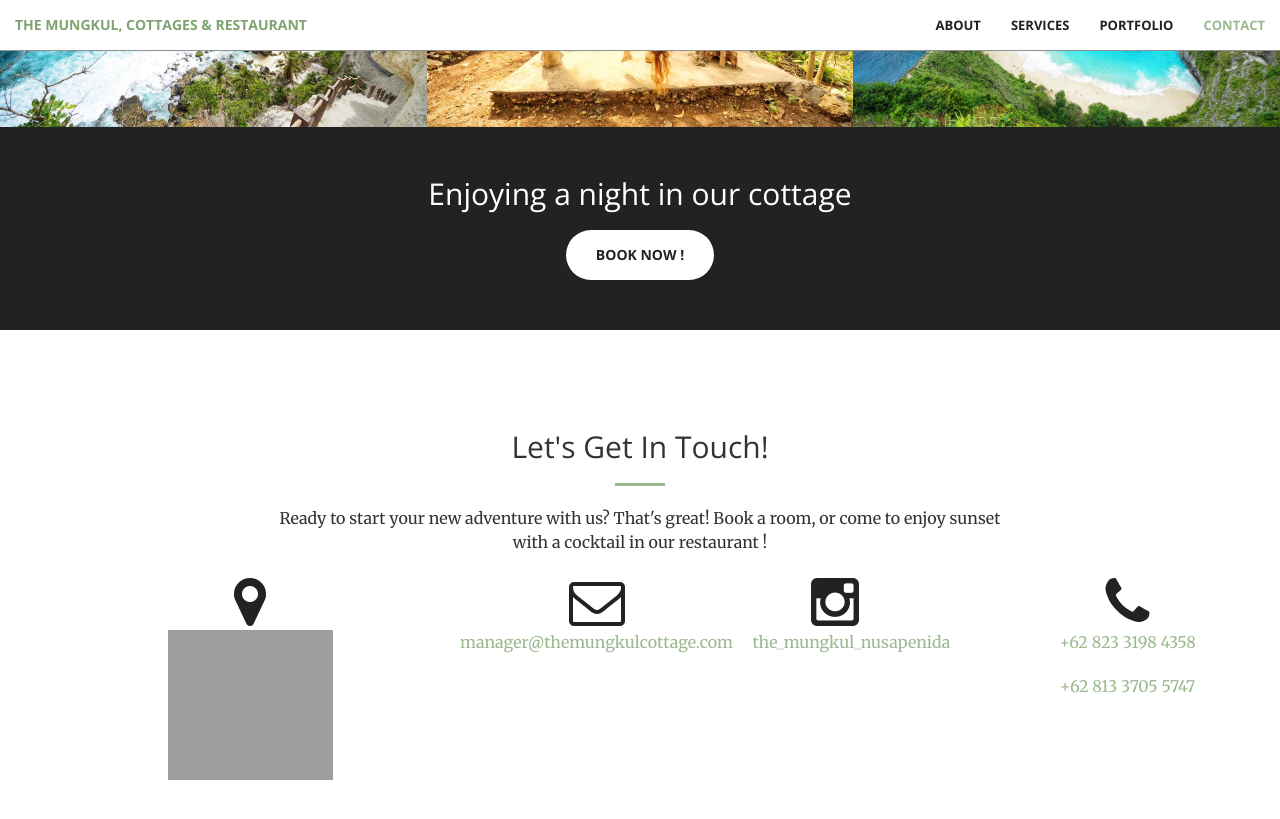
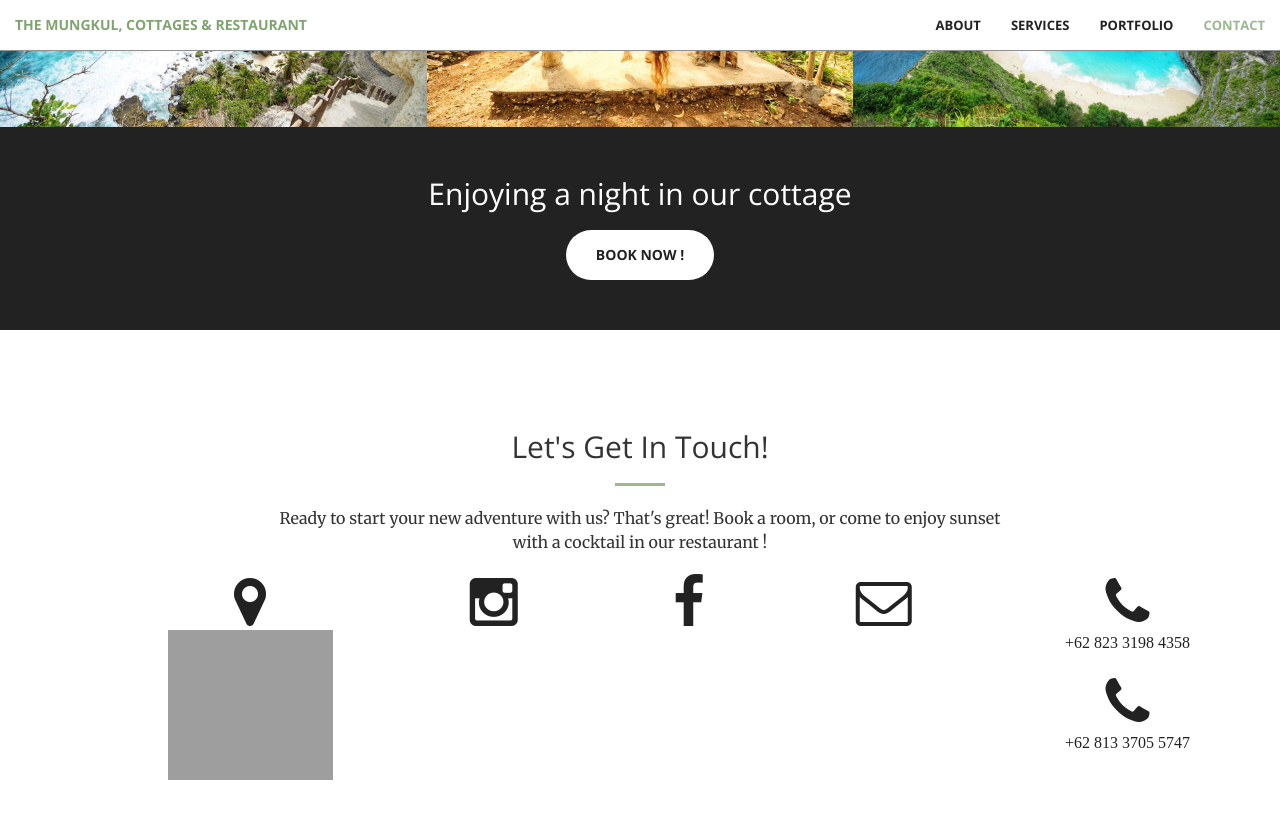
Before and after one commit to benoitbenben/the-mungkul, a Jekyll site: the page built from index.html, in a window 1280 px wide and 900 px high, scrolled down 2613 px. Shown: the top 819 px of the window. Built offline with Jekyll 4.4.1, drawn with Linux system fonts in a browser that asks for light colours; grey boxes are pictures that could not be loaded.

Commit message:
modify contact listing add hover & add fb link

```diff
--- a/_config.yml
+++ b/_config.yml
@@ -4,6 +4,7 @@ email: manager@themungkulcottage.com
 description: > # this means to ignore newlines until "baseurl:"
 baseurl: "" # the subpath of your site, e.g. /blog/
 url: "" # the base hostname & protocol for your site
+author: "Benoittravel"
 
 # my plugins = gemfile then run "gem install jekyll-name-plugin"
 plugins:
--- a/_includes/contact.html
+++ b/_includes/contact.html
@@ -8,27 +8,36 @@
             </div>
             <div class="col-lg-2 col-lg-offset-1 text-center">
               <a href="https://goo.gl/maps/wheMFWACZ2z">
-              <i class="fa fa-map-marker fa-3x wow bounceIn" data-wow-delay=".1s"></i>
+                <i class="fa fa-map-marker fa-3x wow bounceIn" data-wow-delay=".05s">
                   <p><iframe src="https://www.google.com/maps/embed?pb=!1m18!1m12!1m3!1d3943.964833041516!2d115.48933465068109!3d-8.69488949094993!2m3!1f0!2f0!3f0!3m2!1i1024!2i768!4f13.1!3m3!1m2!1s0x2dd27364bb2787bd%3A0xb516614245838a1e!2sThe+Mungkul+Cottages!5e0!3m2!1sfr!2sph!4v1554809793736!5m2!1sfr!2sph" width="400" height="300" frameborder="0" style="border:0" class="img-responsive"></iframe></p>
+                </i>
+
               </a>
             </div>
-            <div class="col-lg-2 col-lg-offset-1 text-right">
-                <a href="mailto:{{ site.email }}">
+            <div class="col-lg-1 col-lg-offset-1 text-center">
+              <a href="https://www.instagram.com/the_mungkul_nusapenida/">
+               <i class="fa fa-instagram fa-3x wow bounceIn" data-wow-delay=".1s"></i>
+              </a>
+            </div>
+            <div class="col-lg-1 col-lg-offset-1 text-center">
+              <a href="https://www.facebook.com/TheMungkul/">
+                <i class="fa fa-facebook fa-3x wow bounceIn" data-wow-delay=".1s"></i>
+              </a>
+            </div>
+            <div class="col-lg-1 col-lg-offset-1 text-center">
+              <a href="mailto:{{ site.email }}">
                 <i class="fa fa-envelope-o fa-3x wow bounceIn" data-wow-delay=".1s"></i>
-                    <p>{{ site.email }}</p>
-                </a>
-            </div>
-            <div class="col-lg-2 col-lg-offset-1 text-center">
-                <a href="https://www.instagram.com/the_mungkul_nusapenida/">
-                <i class="fa fa-instagram fa-3x wow bounceIn" data-wow-delay=".1s"></i>
-                <p>the_mungkul_nusapenida</p>
-                </a>
+                  <!-- <p>{{ site.email }}</p> -->
+              </a>
             </div>
             <div class="col-lg-2 col-lg-offset-1 text-center">
               <a href="#">
-                  <i class="fa fa-phone fa-3x wow bounceIn" data-wow-delay=".1s"></i>
+                <i class="fa fa-phone fa-3x wow bounceIn" data-wow-delay=".1s">
                   <p>+62 823 3198 4358</p>
+                </i>
+                <i class="fa fa-phone fa-3x wow bounceIn" data-wow-delay=".1s">
                   <p>+62 813 3705 5747</p>
+                </i>
               </a>
             </div>
         </div>
--- a/_sass/_base.scss
+++ b/_sass/_base.scss
@@ -319,6 +319,9 @@ header {
 #contact .fa {
     color: $theme-dark;
     font-size: 4em;
+     &:hover {
+      color: $theme-primary;
+    }
 }
 
 // Extras
```
Also changed, not shown: 2 other files.
